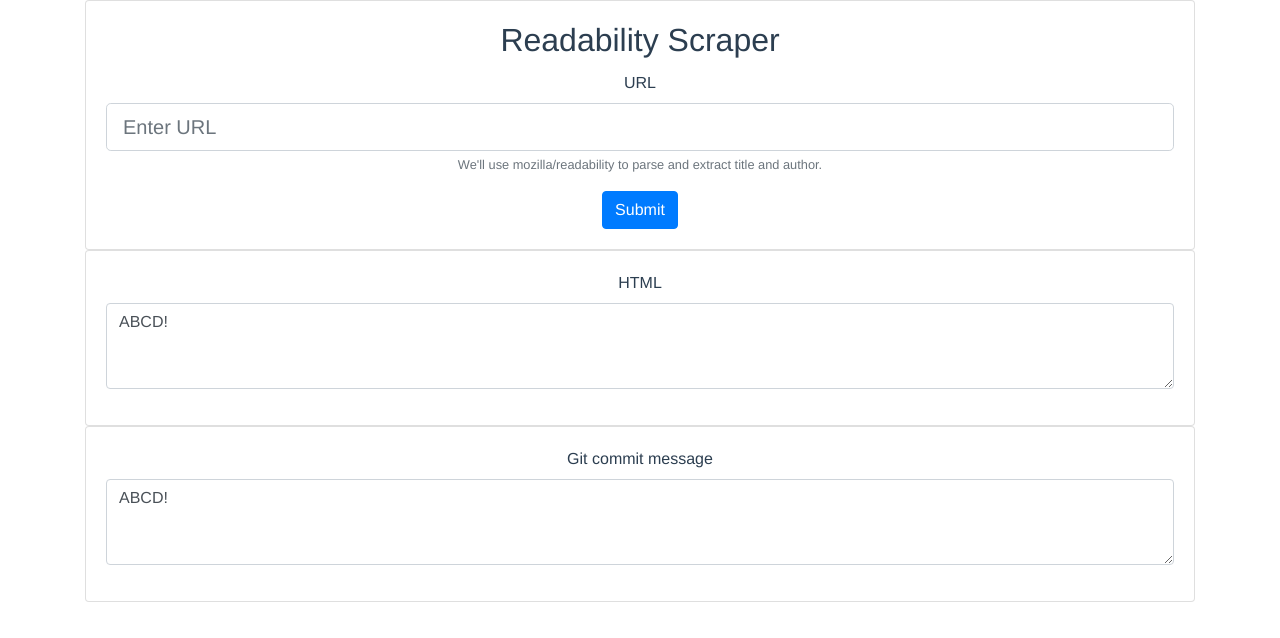
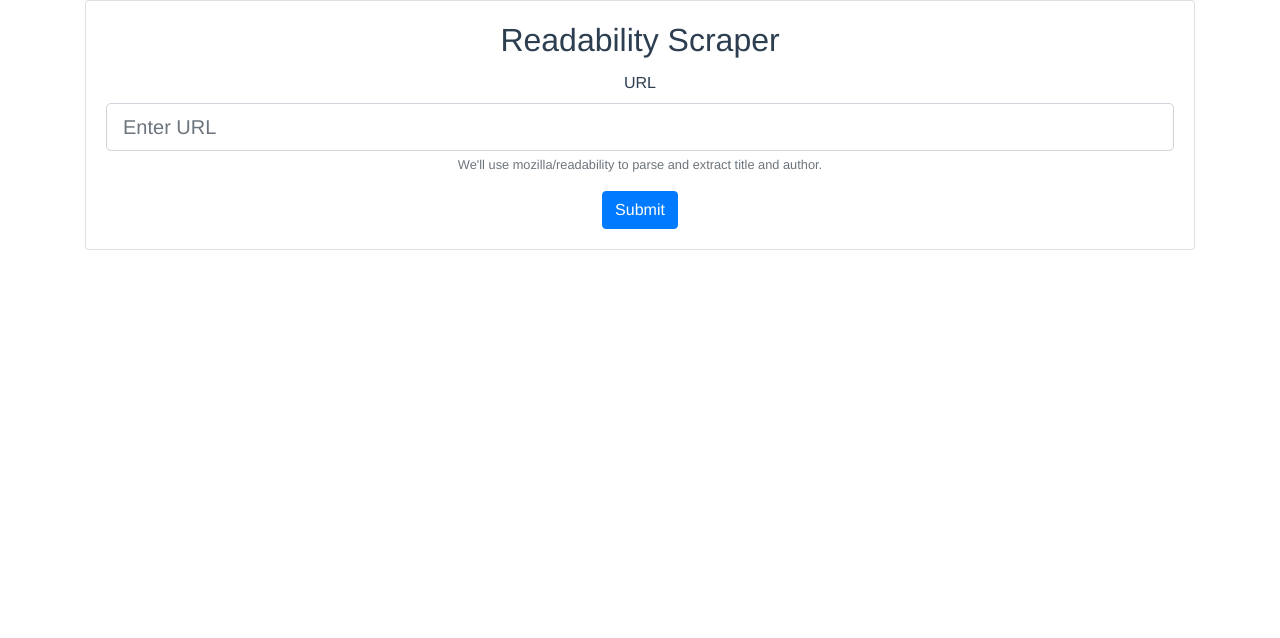
Before and after one commit to kinow/readability-scraper, a Vue app: page /#/ in a window 1280 px wide. Shown: the top 638 px of the page. Built offline with nearby package versions, Linux system fonts and the light colour scheme.

Commit message:
Bind elements in the UI, and hide some by default

```diff
--- a/src/views/Home.vue
+++ b/src/views/Home.vue
@@ -8,7 +8,7 @@
             <form>
               <div class="form-group">
                 <label for="url">URL</label>
-                <input type="url" class="form-control form-control-lg" id="url" aria-describedby="urlHelp" placeholder="Enter URL">
+                <input v-model="url" type="url" class="form-control form-control-lg" id="url" aria-describedby="urlHelp" placeholder="Enter URL">
                 <small id="urlHelp" class="form-text text-muted">We'll use mozilla/readability to parse and extract title and author.</small>
               </div>
               <button type="submit" class="btn btn-primary">Submit</button>
@@ -17,7 +17,7 @@
         </div>
       </div>
     </div>
-    <div class="row">
+    <div class="row" v-if="html">
       <div class="col-sm">
         <div class="card">
           <div class="card-body">
@@ -29,7 +29,7 @@
         </div>
       </div>
     </div>
-    <div class="row">
+    <div class="row" v-if="git">
       <div class="col-sm">
         <div class="card">
           <div class="card-body">
@@ -46,12 +46,14 @@
 
 <script lang="ts">
 import { Component, Vue } from 'vue-property-decorator';
-import HelloWorld from '@/components/HelloWorld.vue'; // @ is an alias to /src
+import { mapState } from 'vuex';
 
 @Component({
-  components: {
-    HelloWorld,
+  computed: {
+    ...mapState(['url', 'html', 'git']),
   },
 })
-export default class Home extends Vue {}
+export default class Home extends Vue {
+
+}
 </script>
```
